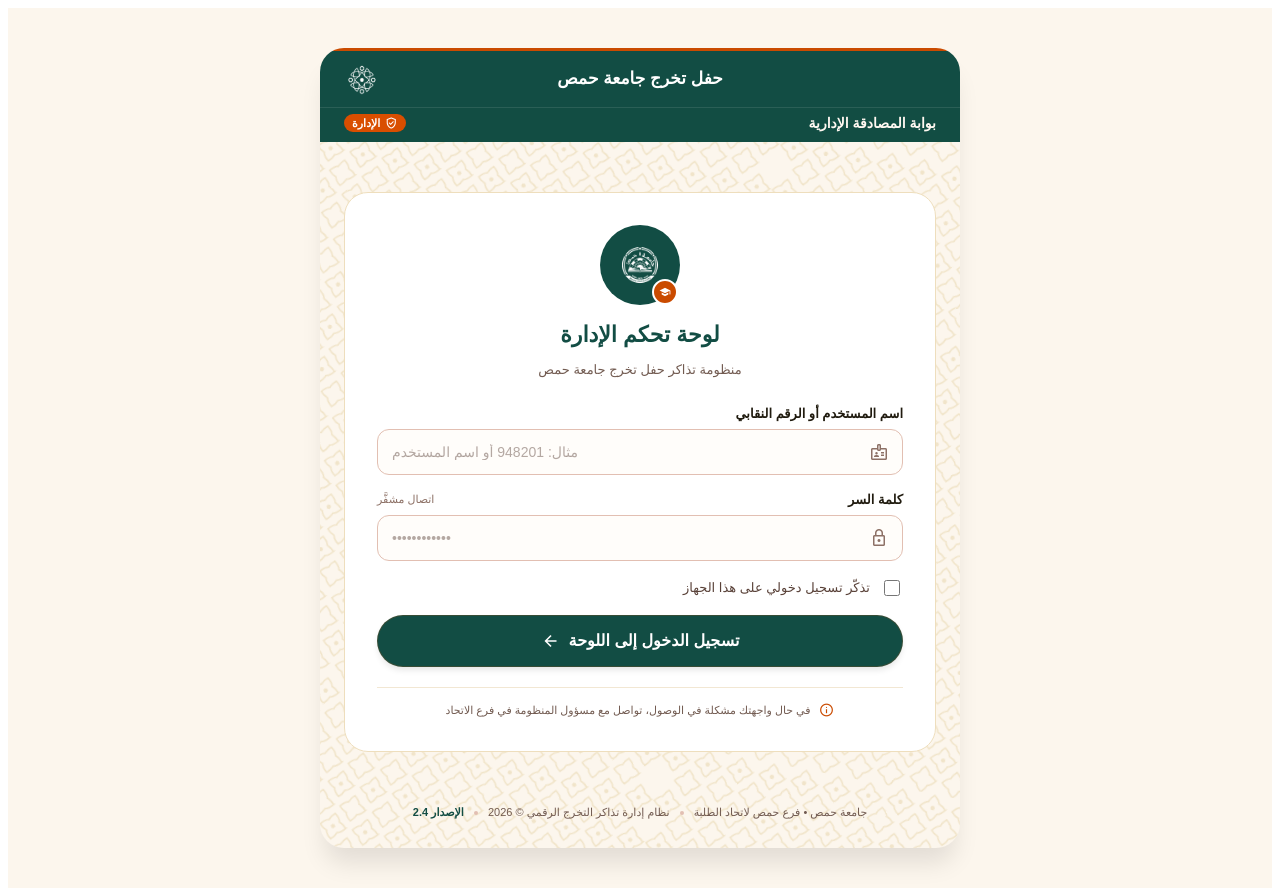
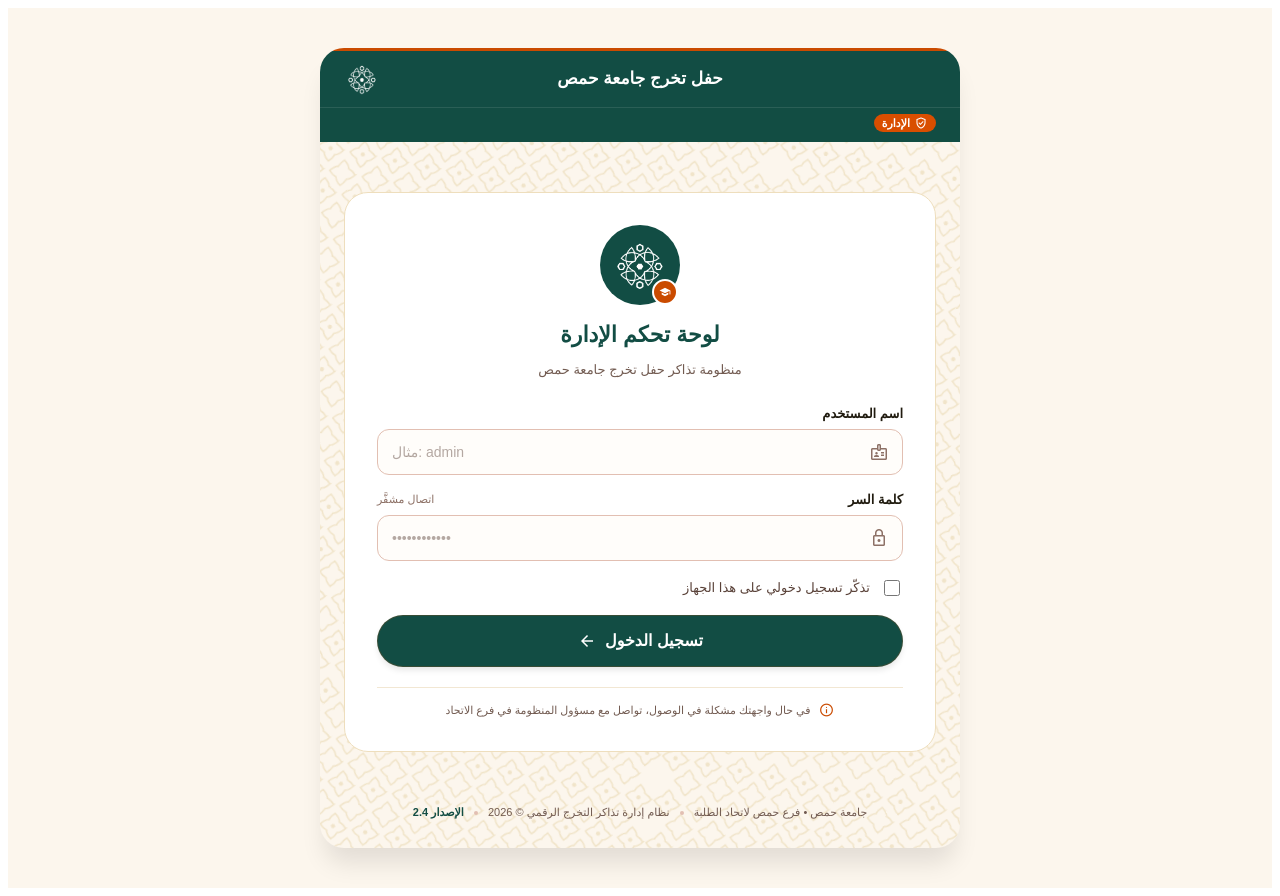
Before and after one commit to AfafShaheen/graduation, a React (Vite) app in the folder front/: page /admin in a window 1280 px wide. Built offline with nearby package versions, Linux system fonts and the light colour scheme.

Commit message:
fix(admin): حذف تصدير PDF/Excel من اللوحة، وتوسيع رسم الكليات، وتبسيط صفحة دخول الإدارة

```diff
--- a/front/src/pages/admin/AdminDashboard.jsx
+++ b/front/src/pages/admin/AdminDashboard.jsx
@@ -5,7 +5,7 @@ import { useAdminStats } from './hooks/useAdminStats.js';
 import { useAdminEvents } from './hooks/useAdminEvents.js';
 import { useAdminVolunteers } from './hooks/useAdminVolunteers.js';
 import { fetchRecentPayments } from './hooks/useAdminPayments.js';
-import { adminBlob, downloadBlob, ApiError } from '../../api/admin.js';
+import { ApiError } from '../../api/admin.js';
 
 const PAY_STATUS_UI = {
   CONFIRMED: 'confirmed',
@@ -50,7 +50,6 @@ export default function AdminDashboard({
   onLogout,
   onAddTicket,
   onNavigate,
-  onExportPdf,
 }) {
   const [eventId, setEventId] = useState('');
   const [searchQuery, setSearchQuery] = useState('');
@@ -61,7 +60,6 @@ export default function AdminDashboard({
   const [payments, setPayments] = useState([]);
   const [payLoading, setPayLoading] = useState(false);
   const [payError, setPayError] = useState('');
-  const [actionError, setActionError] = useState('');
 
   useEffect(() => {
     const onKey = (e) => {
@@ -151,22 +149,6 @@ export default function AdminDashboard({
     setPage(1);
   };
 
-  const handleExportExcel = async () => {
-    setActionError('');
-    try {
-      const query = eventId ? { event_id: eventId } : {};
-      const { blob, filename } = await adminBlob('/api/admin/export', query);
-      downloadBlob(blob, filename);
-    } catch (e) {
-      setActionError(e instanceof ApiError ? e.message : 'تعذّر تصدير الملف، حاول لاحقاً.');
-    }
-  };
-
-  const handleExportPdf = () => {
-    if (onExportPdf) onExportPdf();
-    else window.print();
-  };
-
   return (
     <div className="adm-app-container">
       {/* الخط التزييني العلوي */}
@@ -232,11 +214,6 @@ export default function AdminDashboard({
             <p className="adm-bento-sub" style={{ color: '#b3261e' }}>{error}</p>
           </div>
         )}
-        {actionError && (
-          <div className="adm-bento-card" role="alert">
-            <p className="adm-bento-sub" style={{ color: '#b3261e' }}>{actionError}</p>
-          </div>
-        )}
 
         {/* الترحيب والفلتر */}
         <section className="adm-hero-row">
@@ -271,21 +248,6 @@ export default function AdminDashboard({
               </select>
             </div>
 
-            <div className="adm-export-cluster">
-              <button className="adm-export-btn" type="button" onClick={handleExportPdf}>
-                <span className="adm-symbol" style={{ fontSize: '18px' }}>
-                  picture_as_pdf
-                </span>
-                <span>تقرير PDF</span>
-              </button>
-              <span className="adm-export-sep"></span>
-              <button className="adm-export-btn" type="button" onClick={handleExportExcel}>
-                <span className="adm-symbol" style={{ fontSize: '18px' }}>
-                  table_chart
-                </span>
-                <span>Excel</span>
-              </button>
-            </div>
           </div>
         </section>
 
--- a/front/src/pages/admin/AdminLogin.jsx
+++ b/front/src/pages/admin/AdminLogin.jsx
@@ -1,13 +1,12 @@
 import React, { useState } from 'react';
 import '../../style/AdminLogin.css';
-import universityLogo from '../../assets/homs-university-white.png';
 import unionLogo from '../../assets/only-logo.png';
 import { loginAdmin } from '../../api/admin';
 import { setAdminSession } from '../../api/session';
 
 /* كل دالة ترجع نص الخطأ، أو نص فاضي إذا القيمة صحيحة */
 const validators = {
-  syndicateId: (v) => (v.trim() ? '' : 'يرجى إدخال اسم المستخدم أو الرقم النقابي'),
+  syndicateId: (v) => (v.trim() ? '' : 'يرجى إدخال اسم المستخدم'),
   password: (v) => (v ? '' : 'يرجى إدخال كلمة السر'),
 };
 
@@ -103,7 +102,6 @@ export default function AdminLogin({ onLoginSuccess }) {
           </div>
 
           <div className="ad-header-subband">
-            <span className="ad-subband-title">بوابة المصادقة الإدارية</span>
             <span className="ad-badge-auth">
               <span className="ad-symbol" style={{ fontSize: '14px' }}>
                 verified_user
@@ -120,7 +118,7 @@ export default function AdminLogin({ onLoginSuccess }) {
             <div className="ad-crest-wrapper">
               <div className="ad-logo-ring">
                 <div className="ad-logo-frame">
-                  <img src={universityLogo} alt="شعار جامعة حمص" className="ad-logo-img" />
+                  <img src={unionLogo} alt="شعار اتحاد الطلبة" className="ad-logo-img" />
                 </div>
                 <div className="ad-accent-node">
                   <span className="ad-symbol fill" style={{ fontSize: '12px' }}>
@@ -146,10 +144,10 @@ export default function AdminLogin({ onLoginSuccess }) {
                 </div>
               )}
 
-              {/* حقل اسم المستخدم أو الرقم النقابي */}
+              {/* حقل اسم المستخدم */}
               <div className="ad-field-group">
                 <label className="ad-label" htmlFor="admin-username">
-                  اسم المستخدم أو الرقم النقابي
+                  اسم المستخدم
                 </label>
                 <div className={`ad-input-wrapper ${errors.syndicateId ? 'error' : ''}`}>
                   <input
@@ -161,7 +159,7 @@ export default function AdminLogin({ onLoginSuccess }) {
                     spellCheck="false"
                     dir="ltr"
                     className="ad-input"
-                    placeholder="مثال: 948201 أو اسم المستخدم"
+                    placeholder="مثال: admin"
                     value={formData.syndicateId}
                     onChange={handleInputChange}
                     aria-invalid={!!errors.syndicateId}
@@ -217,7 +215,7 @@ export default function AdminLogin({ onLoginSuccess }) {
 
               {/* زر التقديم */}
               <button className="ad-submit-btn" type="submit" disabled={loading}>
-                <span>{loading ? 'جارٍ تسجيل الدخول…' : 'تسجيل الدخول إلى اللوحة'}</span>
+                <span>{loading ? 'جارٍ تسجيل الدخول…' : 'تسجيل الدخول'}</span>
                 {!loading && <span className="ad-symbol">arrow_back</span>}
               </button>
             </form>
--- a/front/src/style/AdminDashboard.css
+++ b/front/src/style/AdminDashboard.css
@@ -1283,7 +1283,7 @@
   .adm-bento-col:first-child { padding-right: 0; border-right: none; }
 
   .adm-lower-grid { grid-template-columns: repeat(12, 1fr); gap: 24px; }
-  .adm-chart-col { grid-column: span 8; }
+  .adm-chart-col { grid-column: 1 / -1; }
   .adm-verif-col { grid-column: span 4; }
   .adm-bento-head.bordered { flex-direction: row; }
 }
```
